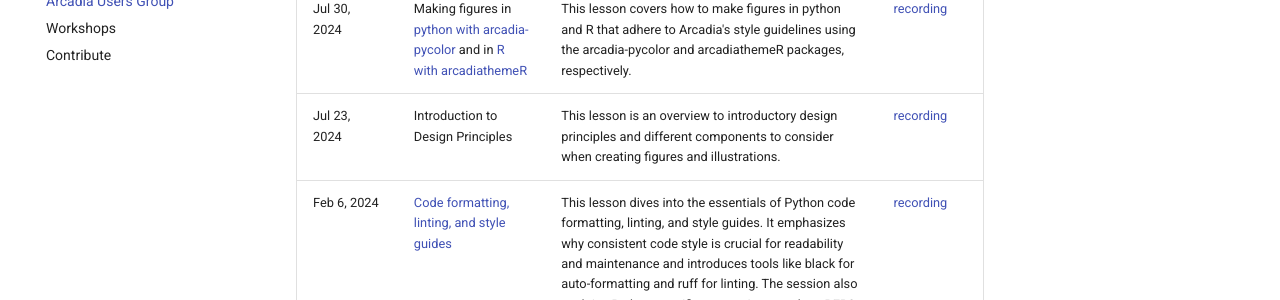
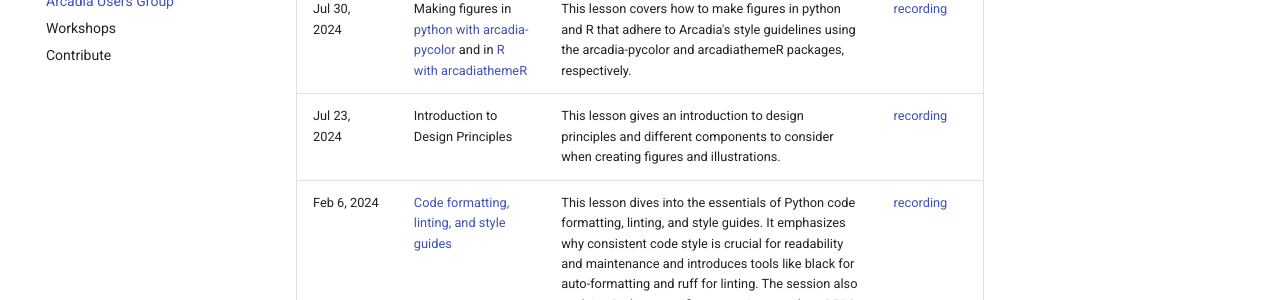
Before and after one commit to Arcadia-Science/arcadia-computational-training, an MkDocs documentation site: the page built from docs/arcadia-users-group/overview.md, in a window 1280 px wide and 900 px high, scrolled down 972 px. Shown: the part 152-452 px from the top of the window. Built offline with MkDocs 1.6.1 and Material for MkDocs 9.7.7, drawn with Linux system fonts in a browser that asks for light colours; comment, search, counter and statistics services are not loaded.

Commit message:
Update docs/arcadia-users-group/overview.md
Co-authored-by: Taylor Reiter <taylorreiter@gmail.com>
Signed-off-by: Elizabeth McDaniel <elizabethmcd93@gmail.com>

```diff
--- a/docs/arcadia-users-group/overview.md
+++ b/docs/arcadia-users-group/overview.md
@@ -30,7 +30,7 @@ Note recordings are only available to people with `@arcadiascience.com` email ad
 | Date          | Tutorial                                                                                                                                                                   | Description                                                                                                                                                                                                                                                                                                                                                                                                                                          | Link to recording                                                                                 |
 | ------------- | -------------------------------------------------------------------------------------------------------------------------------------------------------------------------- | ---------------------------------------------------------------------------------------------------------------------------------------------------------------------------------------------------------------------------------------------------------------------------------------------------------------------------------------------------------------------------------------------------------------------------------------------------- | ------------------------------------------------------------------------------------------------- |
 | Jul 30, 2024 | Making figures in [python with arcadia-pycolor](./20240730-arcadia-pycolor/lesson.md) and in [R with arcadiathemeR](./20240730-arcadiathemer/20240730-arcadiathemer.md) | This lesson covers how to make figures in python and R that adhere to Arcadia's style guidelines using the arcadia-pycolor and arcadiathemeR packages, respectively. | [recording](https://youtu.be/cDkuVdi6ApU) |
-| Jul 23, 2024 | Introduction to Design Principles | This lesson is an overview to introductory design principles and different components to consider when creating figures and illustrations.| [recording](https://youtu.be/np4i5_Yc6Bc)
+| Jul 23, 2024 | Introduction to Design Principles | This lesson gives an introduction to design principles and different components to consider when creating figures and illustrations.| [recording](https://youtu.be/np4i5_Yc6Bc) |
 | Feb 6, 2024  | [Code formatting, linting, and style guides](20240206-intro-to-formatting-and-linting/lesson.md) | This lesson dives into the essentials of Python code formatting, linting, and style guides. It emphasizes why consistent code style is crucial for readability and maintenance and introduces tools like black for auto-formatting and ruff for linting. The session also explains Python-specific conventions, such as PEP8 and the Google Python Style Guide, with practical examples to illustrate how these practices improve code quality.| [recording](https://youtu.be/Nzze0OopizE) |
 | Nov 28, 2023 | [Building test data sets](20231128-testing-datasets/lesson.md)  | Tests should run quickly, ensure that code produces the correct output, and ensure that the output makes sense. Designing test data sets that fulfill all of these criteria is an art. This lesson will cover some guiding principles and strategies for making new test data sets. | [recording](https://youtu.be/WcCoU1zXCyo) |
 | Nov 14, 2023 | [Testing concepts & terminology](20231104-testing-concepts/lesson.md) | Unit tests & assertions & continuous integration, oh my! This introduction to testing will cover the concepts and goals of unit testing and provide a hands-on primer for writing & running tests. | [recording 1](https://youtu.be/Ioq_1wWb0K0) [recording 2](https://youtu.be/kWAIV2lZZDk) |
```
